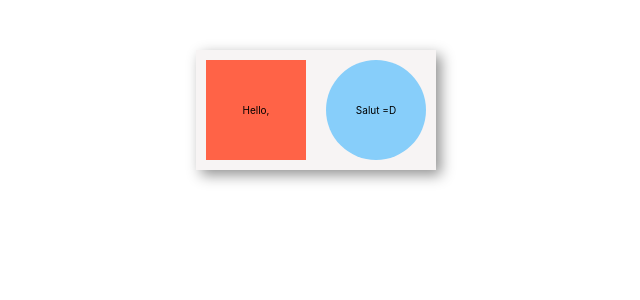
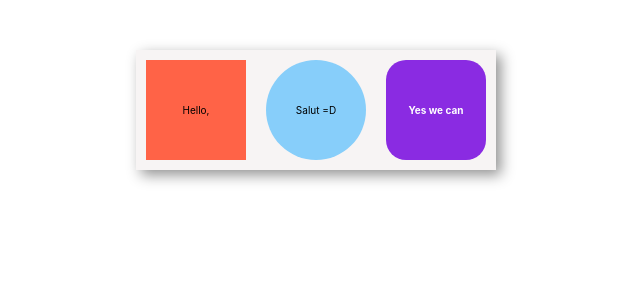
Before and after one commit to thpGitHub/practice_collaborative_project, a React (Create React App) app: page / in a window 1280 px wide. Shown: the top 300 px of the page, without its empty margins (324-964 px from the left). Built offline with nearby package versions, Linux system fonts and the light colour scheme.

Commit message:
Added NadineComponent

```diff
--- a/src/App.js
+++ b/src/App.js
@@ -1,12 +1,14 @@
 import './App.css';
 import ThierryComponent from './Components/Thierry/Thierry';
 import TamComponent from './Components/Tam/Tam';
+import NadineComponent from './Components/Nadine/Nadine';
 
 function App() {
   return (
     <div className="App">
       <ThierryComponent says='Hello,'/>
       <TamComponent says='Salut =D'/>
+      <NadineComponent says='Yes we can'/>
     </div>
   );
 }
--- /dev/null
+++ b/src/Components/Nadine/Nadine.css
@@ -0,0 +1,12 @@
+.nadineComponent {
+  width:100px;
+  height:100px;
+  display : flex;
+  justify-content: center;
+  align-items: center;
+  padding: 1rem;
+  background-color: blueviolet;
+  color: white;
+  font-weight: bold;
+  border-radius: 20px;
+}
--- /dev/null
+++ b/src/Components/Nadine/Nadine.jsx
@@ -0,0 +1,6 @@
+import React from 'react';
+import './Nadine.css';
+
+export default function Nadine({says}) {
+  return <div className='nadineComponent'>{says}</div>;
+}
```
